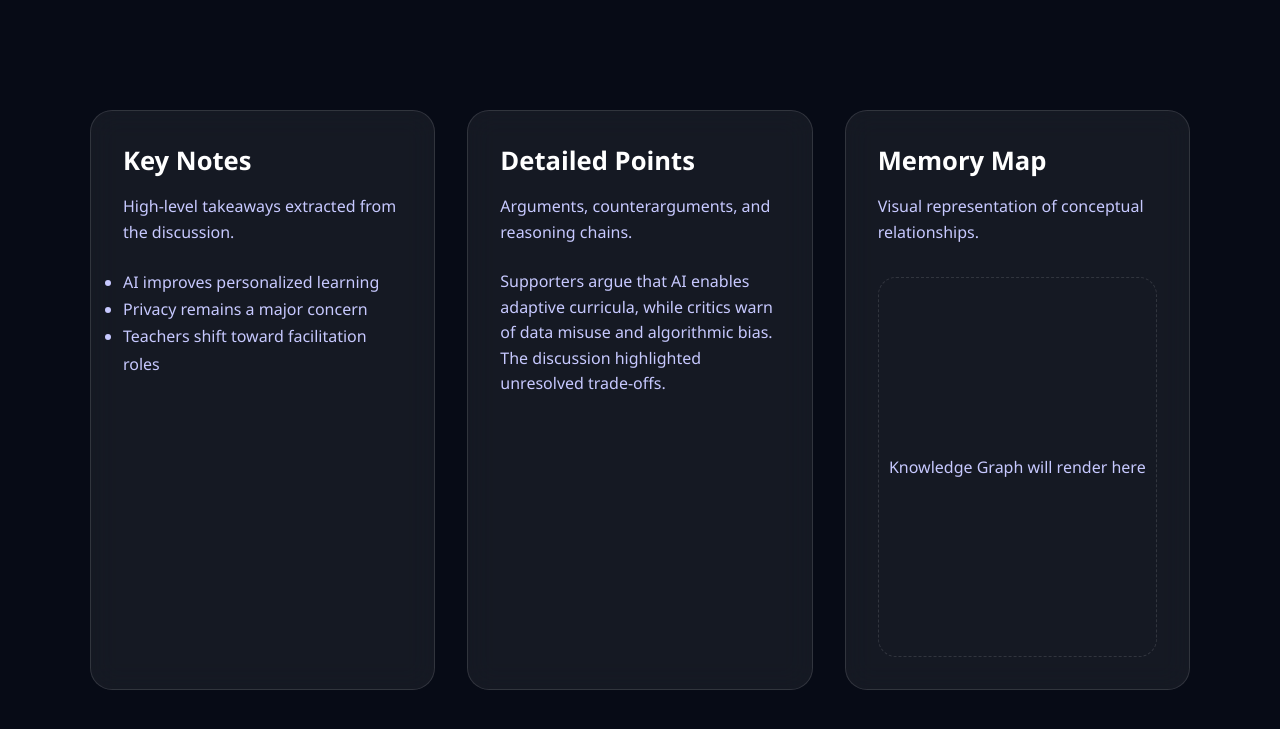
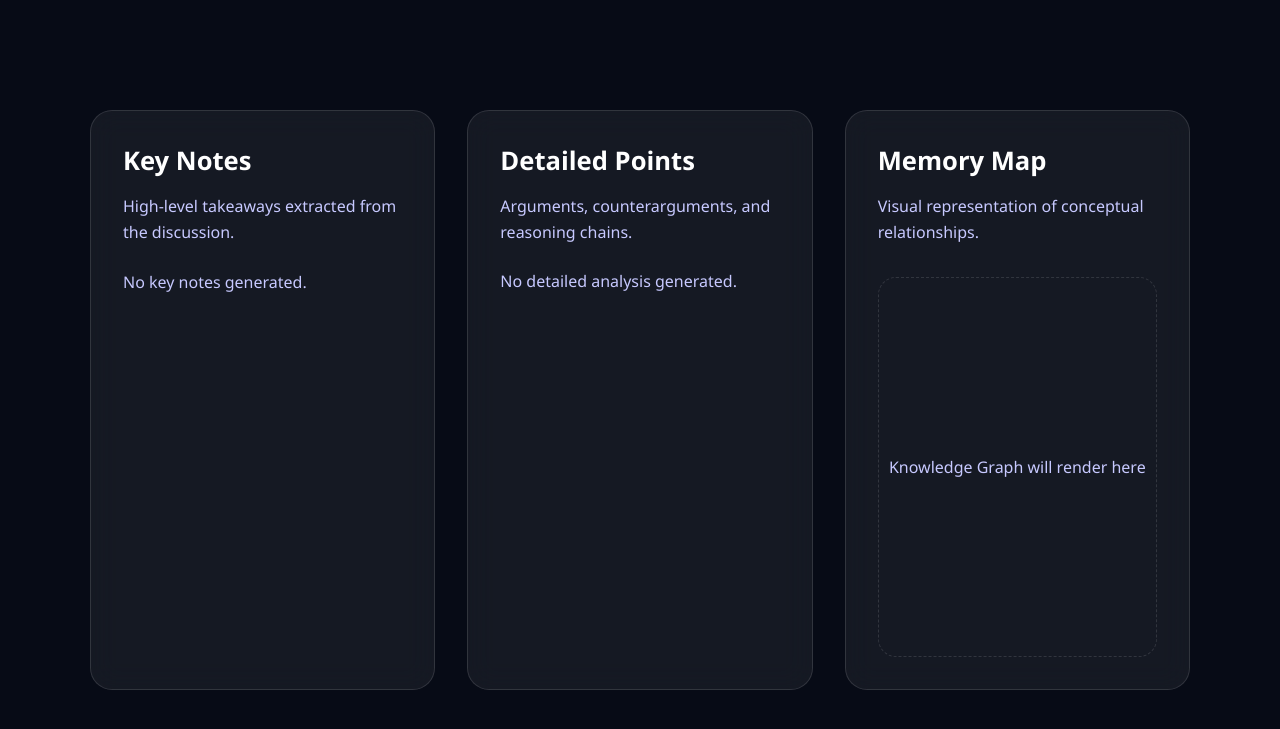
Before and after one commit to shadab1609/RTA, a Flask app: page /result in a window 1280 px wide. Shown: the top 729 px of the page. Run offline with Flask 3, Linux system fonts and the light colour scheme.

Commit message:
minor changes to text

```diff
--- a/templates/result.html
+++ b/templates/result.html
@@ -163,13 +163,10 @@ body {
                 <h2>Key Notes</h2>
                 <p>High-level takeaways extracted from the discussion.</p>
 
-                <div class="content">
-                    <ul>
-                        <li>AI improves personalized learning</li>
-                        <li>Privacy remains a major concern</li>
-                        <li>Teachers shift toward facilitation roles</li>
-                    </ul>
-                </div>
+                    <div class="content">
+                    <pre style="white-space: pre-wrap;">{{ key_notes }}</pre>
+                    </div>
+
             </div>
 
             <!-- DETAILED -->
@@ -177,13 +174,10 @@ body {
                 <h2>Detailed Points</h2>
                 <p>Arguments, counterarguments, and reasoning chains.</p>
 
-                <div class="content">
-                    <p>
-                        Supporters argue that AI enables adaptive curricula,
-                        while critics warn of data misuse and algorithmic bias.
-                        The discussion highlighted unresolved trade-offs.
-                    </p>
-                </div>
+                     <div class="content">
+                    <p>{{ detailed_points }}</p>
+                    </div>
+
             </div>
 
             <!-- MAP -->
```
